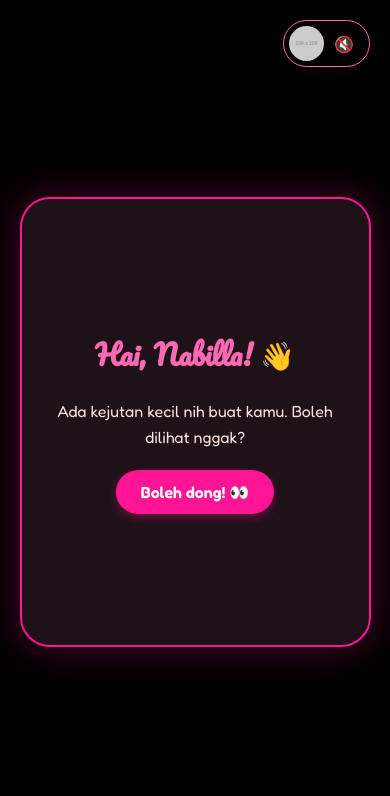
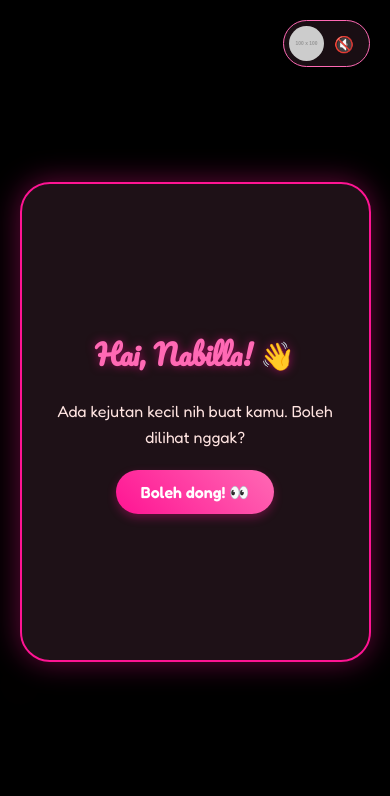
Before and after one commit to ekyaviyanto1-spec/BirthDayGiftNabilla, a plain HTML site: page index.html in a window 390 px wide. Drawn offline with Linux system fonts and the light colour scheme; placeholder pictures from the web are drawn by us.

Commit message:
Update index.html

```diff
--- a/index.html
+++ b/index.html
@@ -7,16 +7,16 @@
     <link href="https://fonts.googleapis.com/css2?family=Fredoka:wght@400;600&family=Pacifico&display=swap" rel="stylesheet">
     <style>
         * { margin: 0; padding: 0; box-sizing: border-box; }
-
         body {
             font-family: 'Fredoka', sans-serif;
-            background: radial-gradient(circle at center, #2d1b24 0%, #121212 100%);
+            background-color: #121212;
             color: #ffe4e1;
             height: 100vh;
             overflow: hidden;
             display: flex;
             justify-content: center;
             align-items: center;
+            touch-action: manipulation;
         }
 
         #fireworksCanvas {
@@ -24,53 +24,72 @@
             z-index: 1; pointer-events: none;
         }
 
+        /* Bubbles yang diperbaiki agar lebih soft */
+        .bg-bubbles {
+            position: fixed; top: 0; left: 0; width: 100%; height: 100%;
+            z-index: 0; overflow: hidden; pointer-events: none;
+        }
+        .bg-bubbles li {
+            position: absolute; list-style: none; display: block; width: 40px; height: 40px;
+            background-color: rgba(255, 105, 180, 0.05); /* Dibuat sangat tipis */
+            bottom: -160px; animation: square 25s infinite; border-radius: 50%;
+        }
+        .bg-bubbles li:nth-child(1) { left: 10%; animation-duration: 20s; }
+        .bg-bubbles li:nth-child(2) { left: 20%; width: 80px; height: 80px; animation-duration: 25s; }
+        .bg-bubbles li:nth-child(3) { left: 80%; width: 60px; height: 60px; animation-duration: 30s; }
+        @keyframes square {
+            0% { transform: translateY(0) rotate(0deg); opacity: 1; }
+            100% { transform: translateY(-120vh) rotate(600deg); opacity: 0; }
+        }
+
         .card {
             background: rgba(36, 21, 28, 0.85);
             backdrop-filter: blur(12px);
             border: 2px solid #ff1493;
-            box-shadow: 0 0 40px rgba(255, 20, 147, 0.3);
+            box-shadow: 0 0 30px rgba(255, 20, 147, 0.4);
             border-radius: 30px;
             width: 90%; max-width: 450px; padding: 30px;
             text-align: center; position: relative; z-index: 10;
-            min-height: 450px; display: flex; flex-direction: column; justify-content: center;
+            min-height: 480px; display: flex; flex-direction: column; justify-content: center;
         }
 
         .slide { display: none; animation: fadeIn 0.6s ease-in-out forwards; }
         .slide.active { display: block; }
         @keyframes fadeIn { from { opacity: 0; transform: translateY(10px); } to { opacity: 1; transform: translateY(0); } }
 
-        h1 { font-family: 'Pacifico', cursive; color: #ff69b4; margin-bottom: 20px; font-size: 28px; }
+        h1 { font-family: 'Pacifico', cursive; color: #ff69b4; margin-bottom: 20px; font-size: 28px; text-shadow: 0 0 10px rgba(255,20,147,0.5); }
         p { font-size: 16px; line-height: 1.6; margin-bottom: 20px; }
 
         .btn-group { display: flex; justify-content: center; gap: 15px; margin-top: 20px; flex-wrap: wrap; }
-
-        /* TOMBOL DIPERBAIKI (TIDAK MEMBESAR) */
         .btn {
-            background: #ff1493; color: white; border: none;
+            background: linear-gradient(45deg, #ff1493, #ff69b4); color: white; border: none;
             padding: 12px 25px; border-radius: 30px; cursor: pointer; font-size: 16px;
             font-family: 'Fredoka', sans-serif; font-weight: 600;
-            transition: background 0.3s ease; box-shadow: 0 4px 10px rgba(255, 20, 147, 0.3);
+            transition: 0.3s; box-shadow: 0 4px 10px rgba(255, 20, 147, 0.3);
         }
         .btn:hover { background: #c71585; }
-        .btn-back { background: transparent; border: 2px solid #ff1493; color: #ff1493; }
+        .btn-back { background: transparent; border: 2px solid #ff1493; color: #ff1493; box-shadow: none; }
         .btn-back:hover { background: rgba(255, 105, 180, 0.1); }
 
-        /* AREA TOMBOL KUIS AGAR TIDAK BERANTAKAN */
-        .quiz-area { min-height: 120px; position: relative; width: 100%; display: flex; justify-content: center; align-items: center; }
+        /* Perbaikan area kuis agar tidak tumpang tindih */
+        .quiz-area {
+            position: relative; width: 100%; min-height: 120px;
+            display: flex; justify-content: center; align-items: center;
+        }
 
         .photo-frame {
             background: #fff; padding: 10px 10px 25px 10px; border-radius: 5px;
             box-shadow: 0 10px 20px rgba(0,0,0,0.5); margin: 0 auto 20px auto;
             max-width: 220px; transform: rotate(-2deg);
         }
-        .photo-frame img { width: 100%; height: 200px; object-fit: cover; }
+        .photo-frame img { width: 100%; height: 200px; object-fit: cover; border-radius: 3px; }
         .photo-caption { color: #333; font-family: 'Pacifico', cursive; margin-top: 10px; font-size: 14px; }
 
         .photo-grid { display: grid; grid-template-columns: repeat(3, 1fr); gap: 10px; margin: 15px 0; }
         .photo-grid img { width: 100%; aspect-ratio: 1/1; object-fit: cover; border-radius: 8px; border: 2px solid #ff1493; }
 
         #music-widget {
-            position: fixed; top: 20px; right: 20px; background: rgba(0,0,0,0.5);
+            position: fixed; top: 20px; right: 20px; background: rgba(36,21,28,0.7);
             border: 1px solid #ff69b4; border-radius: 30px; padding: 5px 15px 5px 5px;
             display: flex; align-items: center; gap: 10px; z-index: 10000; cursor: pointer;
         }
@@ -79,7 +98,7 @@
         @keyframes spin { 100% { transform: rotate(360deg); } }
 
         .game-area { width: 100%; height: 200px; background: rgba(0,0,0,0.3); border: 2px dashed #ff69b4; border-radius: 15px; position: relative; margin-bottom: 15px; }
-        .target-item { position: absolute; font-size: 40px; cursor: pointer; transition: 0.1s; }
+        .target-item { position: absolute; font-size: 40px; cursor: pointer; z-index: 5; }
 
         .message-box {
             max-height: 200px; overflow-y: auto; text-align: left; font-size: 14px;
@@ -97,13 +116,14 @@
     </div>
 
     <canvas id="fireworksCanvas"></canvas>
+    <ul class="bg-bubbles"><li></li><li></li><li></li><li></li><li></li><li></li><li></li><li></li><li></li><li></li></ul>
 
     <div class="card">
         <!-- Slide 1 -->
         <div id="slide1" class="slide active">
             <h1>Hai, Nabilla! 👋</h1>
             <p>Ada kejutan kecil nih buat kamu. Boleh dilihat nggak?</p>
-            <button class="btn" onclick="goToSlide(2)">Boleh dong! 👀</button>
+            <button class="btn" onclick="startMusicAndSlide(2)">Boleh dong! 👀</button>
         </div>
 
         <!-- Slide 2: Quiz 1 -->
@@ -112,7 +132,7 @@
             <p>Hari ini hari apa hayo?</p>
             <div class="quiz-area">
                 <button class="btn btn-back" id="dodge1" onmouseover="dodge(this)" onclick="dodge(this)" style="position:absolute;">Hari Biasa</button>
-                <button class="btn" onclick="goToSlide(3)" style="position:absolute; right: 0;">Hari Ulang Tahunku! 🎂</button>
+                <button class="btn" onclick="goToSlide(3)" style="position:absolute; right:0;">Hari Ulang Tahunku! 🎂</button>
             </div>
         </div>
 
@@ -122,7 +142,7 @@
             <p>Bedanya kamu sama Borobudur?</p>
             <div class="quiz-area">
                 <button class="btn btn-back" id="dodge2" onmouseover="dodge(this)" onclick="dodge(this)" style="position:absolute;">Sama-sama batu?</button>
-                <button class="btn" onclick="goToSlide(4)" style="position:absolute; right: 0;">Kalau kamu candu! ✨</button>
+                <button class="btn" onclick="goToSlide(4)" style="position:absolute; right:0;">Kalau kamu candu! ✨</button>
             </div>
         </div>
 
@@ -132,7 +152,7 @@
             <p>Kalau aku tiba-tiba botak?</p>
             <div class="quiz-area">
                 <button class="btn btn-back" id="dodge3" onmouseover="dodge(this)" onclick="dodge(this)" style="position:absolute;">Pura-pura gak kenal</button>
-                <button class="btn" onclick="goToSlide(5)" style="position:absolute; right: 0;">Ikut botak juga! 😂</button>
+                <button class="btn" onclick="goToSlide(5)" style="position:absolute; right:0;">Ikut botak juga! 😂</button>
             </div>
         </div>
 
@@ -196,17 +216,21 @@
             if (!initialized) { m.play(); initialized=true; document.getElementById('music-emoji').innerText='🎵'; document.getElementById('music-album-art').classList.add('playing'); }
             else { m.paused ? m.play() : m.pause(); document.getElementById('music-emoji').innerText = m.paused ? '🔇' : '🎵'; m.paused ? document.getElementById('music-album-art').classList.remove('playing') : document.getElementById('music-album-art').classList.add('playing'); }
         }
+        function startMusicAndSlide(n) { toggleMusic(); goToSlide(n); }
         function goToSlide(n) { document.querySelectorAll('.slide').forEach(s=>s.classList.remove('active')); document.getElementById('slide'+n).classList.add('active'); if(n==9) startGame(); else stopGame(); }
-        function dodge(btn) { const c = btn.parentElement; btn.style.left = Math.random()*(c.clientWidth-btn.clientWidth)+'px'; btn.style.top = Math.random()*(c.clientHeight-btn.clientHeight)+'px'; }
 
-        // Game Logic
+        function dodge(btn) {
+            const c = btn.parentElement;
+            btn.style.left = Math.random()*(c.clientWidth-btn.clientWidth)+'px';
+            btn.style.top = Math.random()*(c.clientHeight-btn.clientHeight)+'px';
+        }
+
         let score = 0;
         function startGame() { score=0; document.getElementById('targetItem').style.display='block'; moveTarget(); }
         function stopGame() { clearInterval(window.gameInt); }
         function moveTarget() { const t = document.getElementById('targetItem'), a = document.getElementById('gameArea'); t.style.left = Math.random()*(a.clientWidth-50)+'px'; t.style.top = Math.random()*(a.clientHeight-50)+'px'; window.gameInt = setTimeout(moveTarget, 800); }
         function catchItem() { score++; if(score>=5) { document.getElementById('targetItem').style.display='none'; document.getElementById('gameBtnNext').style.display='block'; } else moveTarget(); }
 
-        // Fireworks
         const canvas = document.getElementById('fireworksCanvas'), ctx = canvas.getContext('2d');
         canvas.width = window.innerWidth; canvas.height = window.innerHeight;
         function fire() { ctx.fillStyle='rgba(0,0,0,0.1)'; ctx.fillRect(0,0,canvas.width,canvas.height); requestAnimationFrame(fire); }
```
